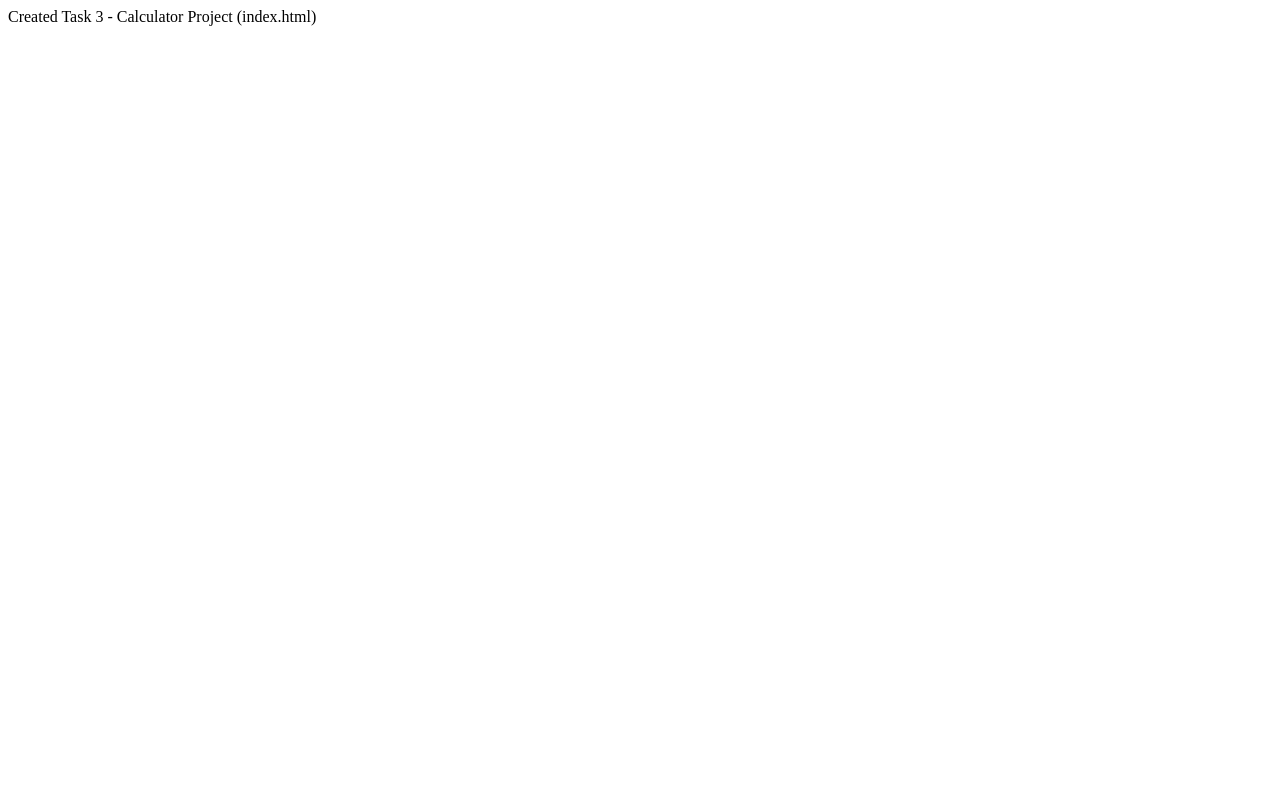
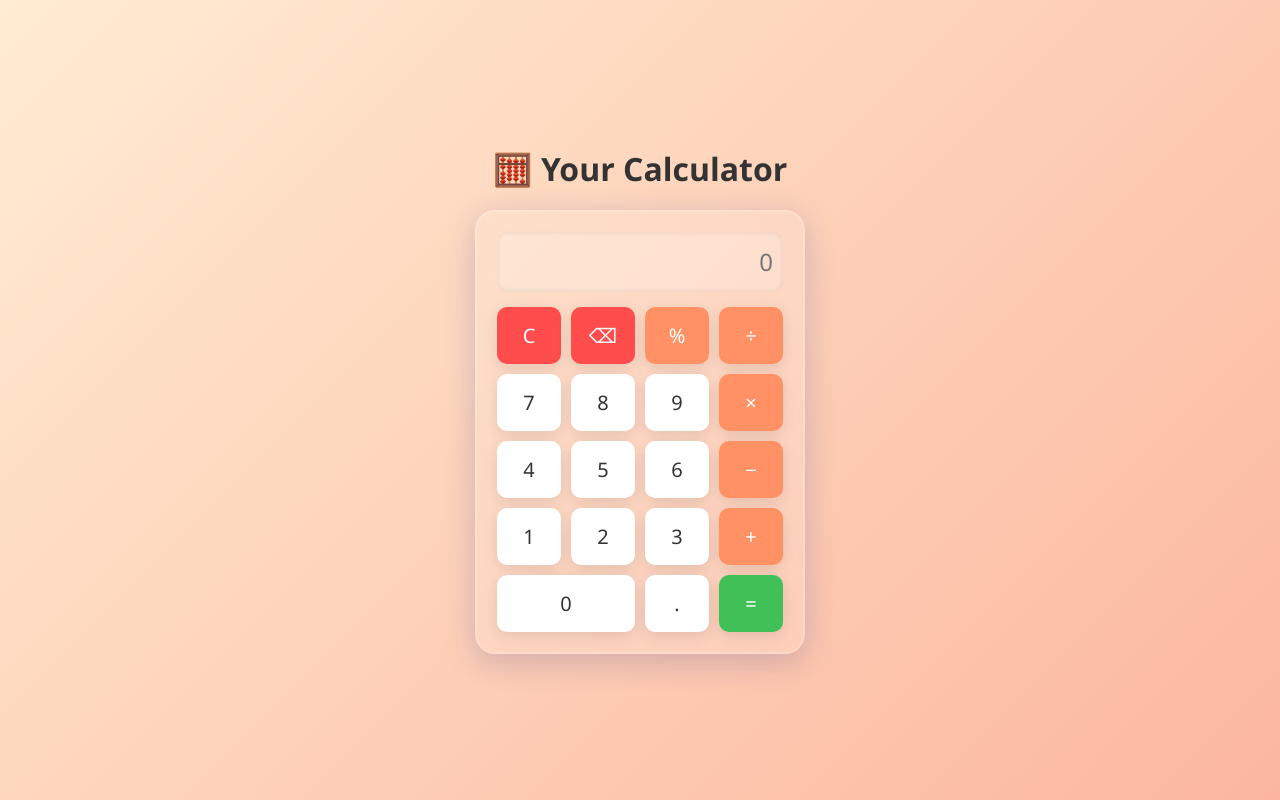
Before and after one commit to ayushs1901/CODSOFT, a plain HTML site: page Task3_Calculator/index.html in a window 1280 px wide. Drawn offline with Linux system fonts and the light colour scheme.

Commit message:
Add files via upload

```diff
--- a/Task3_Calculator/index.html
+++ b/Task3_Calculator/index.html
@@ -1,2 +1,43 @@
+<!DOCTYPE html>
+<html lang="en">
+<head>
+  <meta charset="UTF-8" />
+  <meta name="viewport" content="width=device-width, initial-scale=1.0"/>
+  <title>Cool Glass Calculator</title>
+  <link rel="stylesheet" href="style.css" />
+</head>
+<body>
+  <div class="container">
+    <h1>🧮 Your Calculator</h1>
+    <div class="calculator">
+      <input type="text" id="display" disabled placeholder="0">
+      <div class="buttons">
+        <button onclick="clearDisplay()" class="action">C</button>
+        <button onclick="deleteChar()" class="action">⌫</button>
+        <button onclick="appendValue('%')" class="operator">%</button>
+        <button onclick="appendValue('/')" class="operator">÷</button>
 
-Created Task 3 - Calculator Project (index.html)
+        <button onclick="appendValue('7')">7</button>
+        <button onclick="appendValue('8')">8</button>
+        <button onclick="appendValue('9')">9</button>
+        <button onclick="appendValue('*')" class="operator">×</button>
+
+        <button onclick="appendValue('4')">4</button>
+        <button onclick="appendValue('5')">5</button>
+        <button onclick="appendValue('6')">6</button>
+        <button onclick="appendValue('-')" class="operator">−</button>
+
+        <button onclick="appendValue('1')">1</button>
+        <button onclick="appendValue('2')">2</button>
+        <button onclick="appendValue('3')">3</button>
+        <button onclick="appendValue('+')" class="operator">+</button>
+
+        <button onclick="appendValue('0')" class="zero">0</button>
+        <button onclick="appendValue('.')">.</button>
+        <button onclick="calculate()" class="equal">=</button>
+      </div>
+    </div>
+  </div>
+  <script src="script.js"></script>
+</body>
+</html>
--- /dev/null
+++ b/Task3_Calculator/script.js
@@ -0,0 +1,21 @@
+let display = document.getElementById("display");
+
+function appendValue(val) {
+  display.value += val;
+}
+
+function clearDisplay() {
+  display.value = "";
+}
+
+function deleteChar() {
+  display.value = display.value.slice(0, -1);
+}
+
+function calculate() {
+  try {
+    display.value = eval(display.value);
+  } catch {
+    display.value = "Error";
+  }
+}
--- /dev/null
+++ b/Task3_Calculator/style.css
@@ -0,0 +1,106 @@
+* {
+  margin: 0;
+  padding: 0;
+  box-sizing: border-box;
+  font-family: 'Segoe UI', sans-serif;
+}
+
+body {
+  height: 100vh;
+  background: linear-gradient(135deg, #ffecd2 0%, #fcb69f 100%);
+  display: flex;
+  justify-content: center;
+  align-items: center;
+}
+
+.container {
+  text-align: center;
+  color: #333;
+}
+
+h1 {
+  margin-bottom: 20px;
+  font-weight: 700;
+}
+
+.calculator {
+  backdrop-filter: blur(10px);
+  background: rgba(255, 255, 255, 0.15);
+  border: 2px solid rgba(255, 255, 255, 0.2);
+  box-shadow: 0 8px 32px rgba(31, 38, 135, 0.2);
+  border-radius: 20px;
+  padding: 20px;
+  max-width: 330px;
+  margin: auto;
+}
+
+#display {
+  width: 100%;
+  height: 60px;
+  font-size: 24px;
+  text-align: right;
+  padding: 10px;
+  border-radius: 10px;
+  border: none;
+  background: rgba(255, 255, 255, 0.2);
+  margin-bottom: 15px;
+  color: #333;
+  box-shadow: inset 0 0 5px rgba(0,0,0,0.1);
+}
+
+.buttons {
+  display: grid;
+  grid-template-columns: repeat(4, 1fr);
+  gap: 10px;
+}
+
+button {
+  padding: 15px;
+  font-size: 20px;
+  border: none;
+  border-radius: 10px;
+  cursor: pointer;
+  background: #fff;
+  color: #333;
+  transition: all 0.2s ease;
+  box-shadow: 0 4px 15px rgba(0,0,0,0.1);
+}
+
+button:hover {
+  background: #ffb482;
+  color: white;
+  transform: scale(1.05);
+  box-shadow: 0 0 20px rgba(255, 115, 0, 0.4);
+}
+
+button.operator {
+  background-color: #ff9165;
+  color: white;
+}
+
+button.operator:hover {
+  background-color: #f56b2a;
+}
+
+button.equal {
+  grid-column: span 1;
+  background-color: #40c057;
+  color: white;
+}
+
+button.equal:hover {
+  background-color: #2b9c43;
+}
+
+button.action {
+  background-color: #ff4d4d;
+  color: white;
+}
+
+button.action:hover {
+  background-color: #d93636;
+}
+
+button.zero {
+  grid-column: span 2;
+}
```
